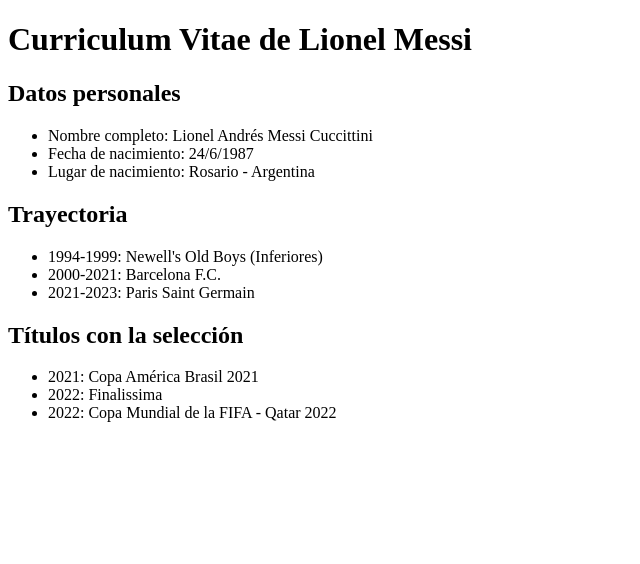
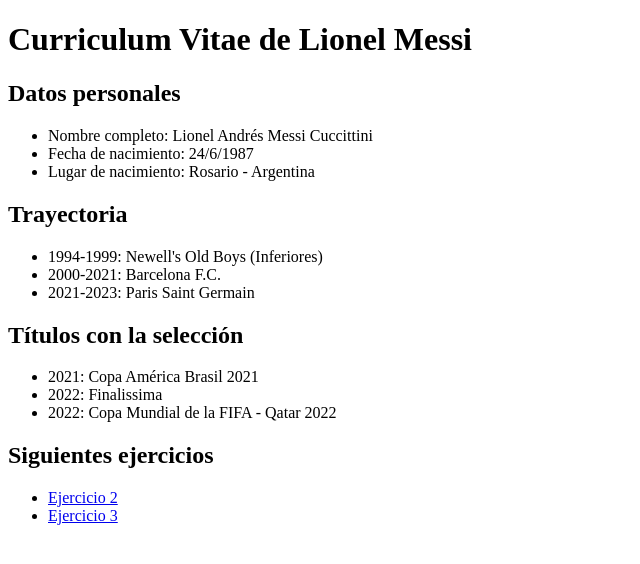
Before and after one commit to gggggonza/TP1, a plain HTML site: page index.html in a window 1280 px wide. Shown: the whole page, without its empty margins (0-640 px from the left). Drawn offline with Linux system fonts and the light colour scheme.

Commit message:
agregue links

```diff
--- a/index.html
+++ b/index.html
@@ -27,5 +27,12 @@
             <li>2022: Finalissima</li>
             <li>2022: Copa Mundial de la FIFA - Qatar 2022</li>
         </ul>
+            <footer>
+                <h2>Siguientes ejercicios</h2>
+                 <ul>
+                    <li><a href="file:///C:/Users/Gonza/Desktop/Nucba/index2.html">Ejercicio 2</a></li>
+                     <li><a href="file:///C:/Users/Gonza/Desktop/Nucba/index3.html?modalidad=on">Ejercicio 3</a></li>
+                 </ul>
+            </footer>
     </body>
 </html>
```
